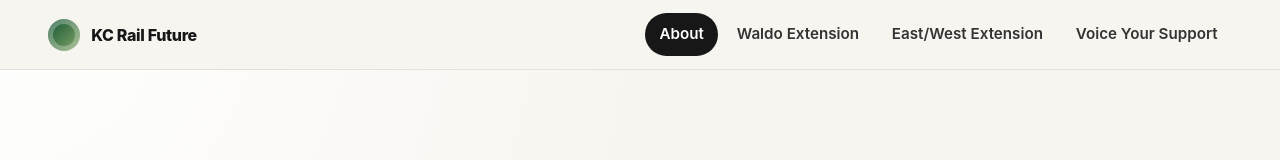
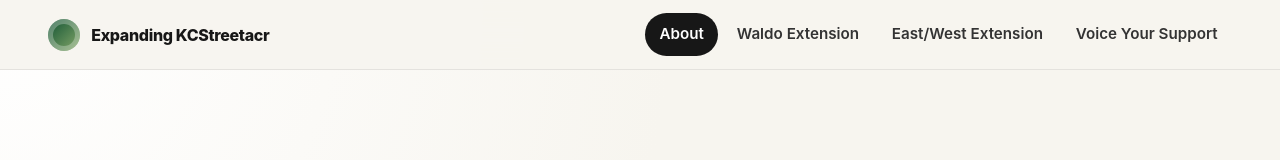
Before and after one commit to lidai99/Transit4KC, a website: page kc-rail-site/about/index.html in a window 1280 px wide. Shown: the top 160 px of the page. Drawn offline with Linux system fonts and the light colour scheme.

Commit message:
Update index.html

```diff
--- a/kc-rail-site/about/index.html
+++ b/kc-rail-site/about/index.html
@@ -3,7 +3,7 @@
 <head>
   <meta charset="utf-8">
   <meta name="viewport" content="width=device-width, initial-scale=1">
-  <title>About | KC Rail Future</title>
+  <title>About | Expanding KCStreetacr</title>
   <meta name="description" content="About this citizen-led rail transit thought piece.">
   <link rel="stylesheet" href="../assets/site.css">
   <script defer src="../assets/site.js"></script>
@@ -13,7 +13,7 @@
 <header class="topbar">
   <a class="brand" href="../waldo-extension/" aria-label="Brookside Waldo Rail home">
     <span class="brand-mark" aria-hidden="true"></span>
-    <span>KC Rail Future</span>
+    <span>Expanding KCStreetacr</span>
   </a>
   <button class="nav-toggle" type="button" aria-expanded="false" aria-controls="site-nav">Menu</button>
   <nav id="site-nav" class="site-nav" aria-label="Primary navigation">
```
